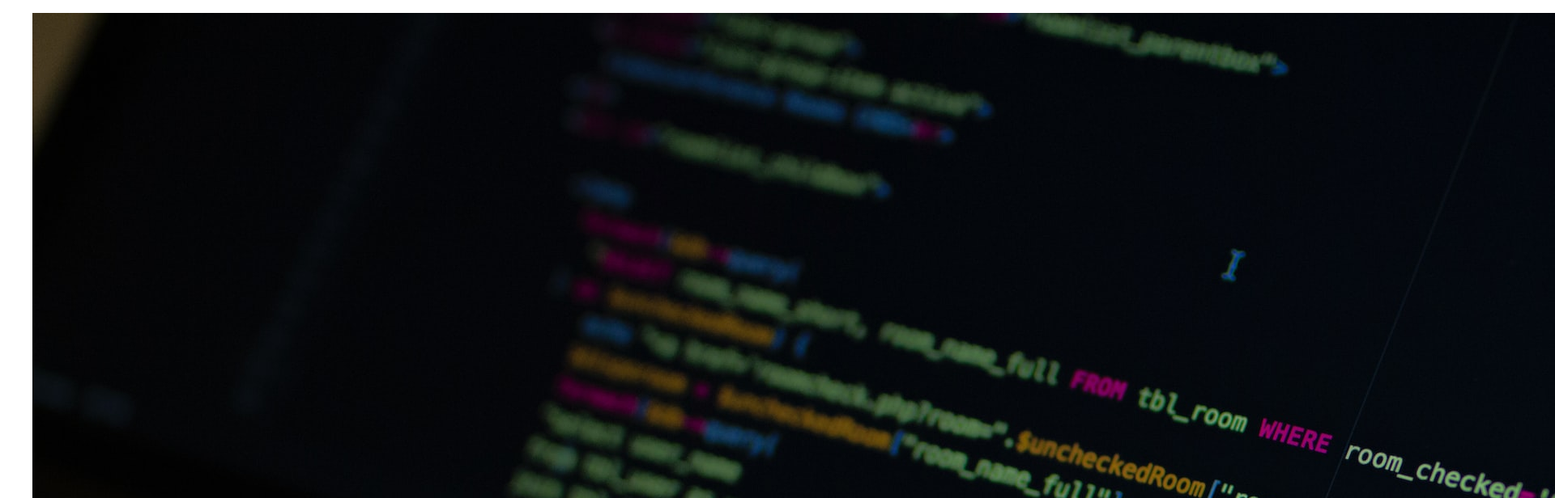
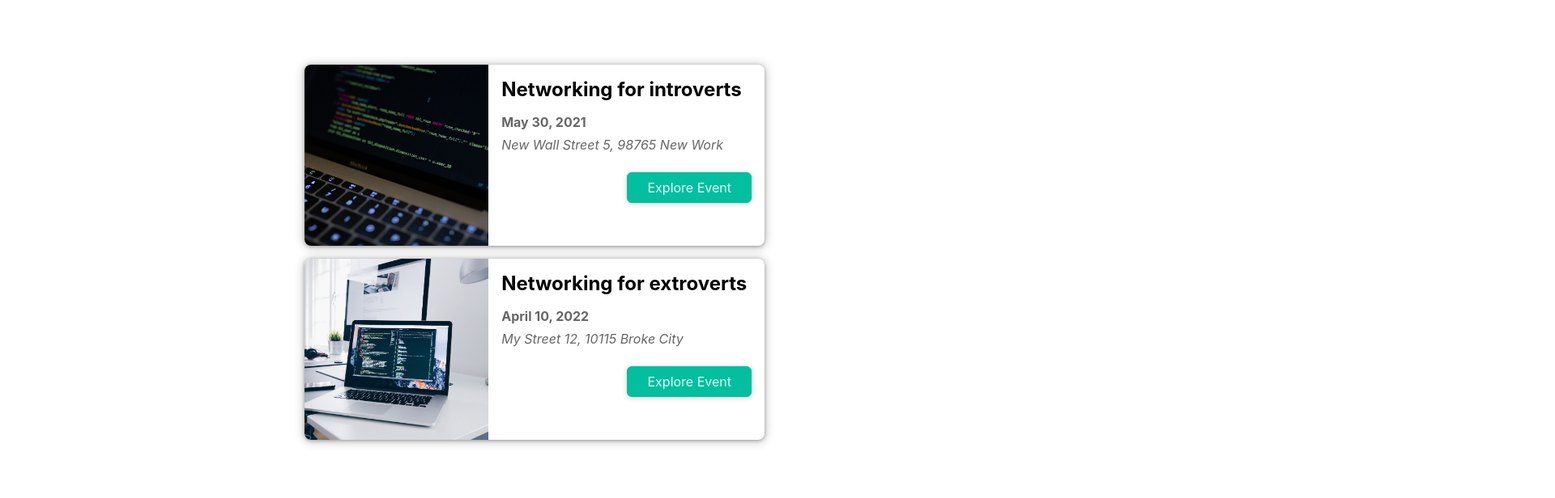
Before and after one commit to parvez-swe/file-base-rout-project, a Next.js app: page / in a window 1280 px wide. Shown: the top 616 px of the page at 81% size, 1920 px wide, since content can reach past the window. Built offline with nearby package versions, Linux system fonts and the light colour scheme.

Commit message:
add feature events

```diff
--- a/components/events/event-item.js
+++ b/components/events/event-item.js
@@ -1,5 +1,7 @@
 import React from "react";
 import Link from "next/link";
+import classes from './event-item.module.css'
+import Button from "../ui/button";
 const EventItem = (props) => {
   const { title, image, date, location, id } = props;
   const humanReadableDate = new Date(date).toLocaleDateString("en-US", {
@@ -10,20 +12,20 @@ const EventItem = (props) => {
   const formatedAdress = location.replace(",", "\n");
   const exploreLink = `/event/${id}`;
   return (
-    <li>
+    <li className={classes.item}>
       <img src={"/" + image} alt={title} />
-      <div>
-        <div>
-          <h2>TITLE</h2>
-          <div>
-            <time>Date</time>
+      <div className={classes.content}>
+        <div className={classes.summary}>
+          <h2>{title}</h2>
+          <div className={classes.date}>
+            <time>{humanReadableDate}</time>
           </div>
-          <div>
-            <address>ADDRESS</address>
+          <div className={classes.address}>
+            <address>{location}</address>
           </div>
         </div>
-        <div>
-          <Link href={exploreLink}>Explore Event</Link>
+        <div className={classes.actions}>
+          <Button link={exploreLink}>Explore Event</Button>
         </div>
       </div>
     </li>
--- /dev/null
+++ b/components/events/event-item.module.css
@@ -0,0 +1,103 @@
+.item {
+  box-shadow: 0 1px 4px rgba(0, 0, 0, 0.3), 0 1px 12px 2px rgba(0, 0, 0, 0.2);
+  border-radius: 8px;
+  overflow: hidden;
+  background-color: white;
+  margin: 1rem;
+  display: flex;
+  flex-direction: column;
+  gap: 1rem;
+}
+
+.item img {
+  width: 100%;
+  object-fit: cover;
+  height: 10rem;
+}
+
+.content {
+  width: 100%;
+  padding: 0 1rem;
+  text-align: center;
+}
+
+.content h2 {
+  margin: 0.5rem 0;
+}
+
+.date,
+.address {
+  display: flex;
+  gap: 0.5rem;
+  align-items: center;
+}
+
+.date svg,
+.address svg {
+  width: 1.25rem;
+  height: 1.25rem;
+  color: #666666;
+}
+
+.content time {
+  color: #666666;
+  font-weight: bold;
+}
+
+.content address {
+  margin: 0.5rem 0;
+  color: #666666;
+  white-space: pre;
+}
+
+.actions {
+  display: flex;
+  flex-direction: column;
+  padding: 1rem;
+}
+
+.actions a {
+  display: block;
+}
+
+.actions a span {
+  vertical-align: middle;
+}
+
+.icon {
+  margin-left: 0.5rem;
+  display: inline-flex;
+  justify-content: center;
+  align-items: center;
+}
+
+.icon svg {
+  width: 1.25rem;
+  height: 1.25rem;
+}
+
+@media (min-width: 768px) {
+  .item {
+    flex-direction: row;
+  }
+
+  .item img {
+    width: 40%;
+    height: 14rem;
+  }
+
+  .content {
+    width: 60%;
+    padding: 0;
+    text-align: left;
+  }
+
+  .content h2 {
+    margin: 1rem 0;
+  }
+
+  .actions {
+    flex-direction: row;
+    justify-content: flex-end;
+  }
+}
--- a/components/events/event-list.js
+++ b/components/events/event-list.js
@@ -1,9 +1,10 @@
 import React from "react";
 import EventItem from "./event-item";
+import classes from './event-list.module.css'
 const EventList = (props) => {
   const { items } = props;
   return (
-    <ul>
+    <ul className={classes.list}>
       {items.map((event) => (
         <EventItem
           key={items.id}
--- /dev/null
+++ b/components/events/event-list.module.css
@@ -0,0 +1,5 @@
+.list {
+  width: 90%;
+  max-width: 40rem;
+  margin: 5rem auto;
+}
--- /dev/null
+++ b/components/ui/button.js
@@ -0,0 +1,13 @@
+import Link from "next/link";
+import React from "react";
+import classes from "./button.module.css";
+
+const Button = (props) => {
+  return (
+    <Link href={props.link}>
+      <a className={classes.btn}> {props.children}</a>
+    </Link>
+  );
+};
+
+export default Button;
--- /dev/null
+++ b/components/ui/button.module.css
@@ -0,0 +1,18 @@
+.btn {
+  text-decoration: none;
+  cursor: pointer;
+  font: inherit;
+  background-color: #03be9f;
+  border: 1px solid #03be9f;
+  border-radius: 6px;
+  color: #dafff7;
+  padding: 0.5rem 1.5rem;
+  text-align: center;
+  box-shadow: 0 1px 6px rgba(0, 0, 0, 0.2);
+}
+
+.btn:hover,
+.btn:active {
+  background-color: #02afa1;
+  border-color: #02afa1;
+}
```
Also changed, not shown: styles/Home.module.css (deleted, +0 -129 lines).
